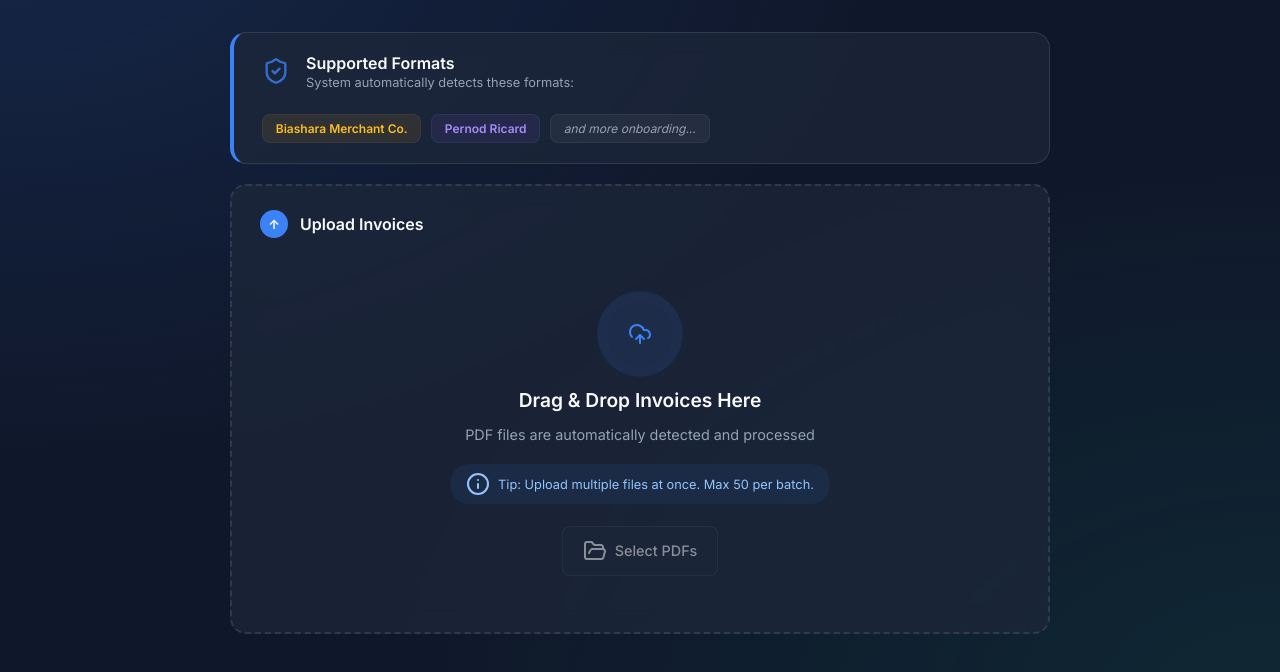
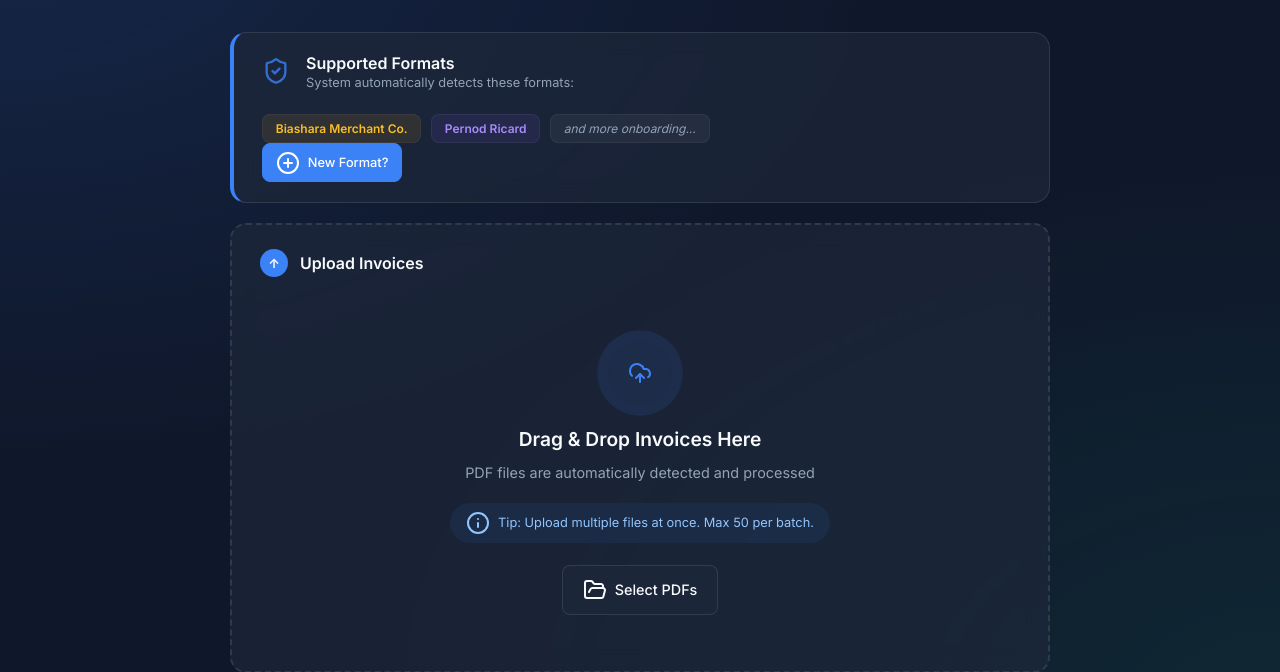
Before and after one commit to zackyboy254/Anti-Invoice-Extractor, a FastAPI app: page / in a window 1280 px wide. Shown: the part 98-770 px from the top of the page. Run offline with FastAPI, Linux system fonts and the light colour scheme.

Commit message:
System Refinement:,Architecture Overview:,AI Feasibility Study,UI Placeholder:

```diff
--- a/app.py
+++ b/app.py
@@ -42,11 +42,12 @@ def get_session_writer(session_id: str) -> WebExcelWriter:
         logger.info(f"Created new session store: {session_id}")
     return SESSION_STORES[session_id]
 
-# Map frontend company keys → extractor classes
-COMPANY_EXTRACTORS = {
-    "bmc":    BMCExtractor,
-    "pernod": PernodExtractor,
-}
+# Legacy: Map frontend company keys → extractor classes
+# (Replaced by ExtractorFactory.get_extractor in /process for auto-detection)
+# COMPANY_EXTRACTORS = {
+#     "bmc":    BMCExtractor,
+#     "pernod": PernodExtractor,
+# }
 
 @app.get("/", response_class=HTMLResponse)
 async def serve_ui(request: Request):
--- a/static/app.js
+++ b/static/app.js
@@ -373,7 +373,7 @@ document.addEventListener("DOMContentLoaded", () => {
                         <i data-lucide="file-check" class="history-icon"></i>
                         <div class="history-details">
                             <span class="history-name">${item.file.name}</span>
-                            <span class="history-meta">${COMPANY_LABELS[item.company]}</span>
+                            <span class="history-meta">${item.company || 'Unknown Format'}</span>
                         </div>
                     </div>
                     <button class="view-data-btn" onclick="showHistoryItemPreview('${item.id}')">
--- a/templates/index.html
+++ b/templates/index.html
@@ -47,6 +47,9 @@
                         <span class="chip more">and more onboarding...</span>
                     </div>
                 </div>
+                <button class="btn primary small" id="onboardBtn" onclick="alert('This will trigger the AI-driven autonomous onboarding workflow (Future Feature)')">
+                    <i data-lucide="plus-circle"></i> New Format?
+                </button>
             </div>
 
             <!-- Step 2: Upload -->
@@ -70,7 +73,7 @@
                             <span>Tip: Upload multiple files at once. Max 50 per batch.</span>
                         </div>
 
-                        <button class="btn browse-btn" id="browseBtn" onclick="document.getElementById('fileInput').click()" disabled>
+                        <button class="btn browse-btn" id="browseBtn" onclick="document.getElementById('fileInput').click()">
                             <i data-lucide="folder-open"></i>
                             Select PDFs
                         </button>
```
Also changed, not shown: 1 other file.
